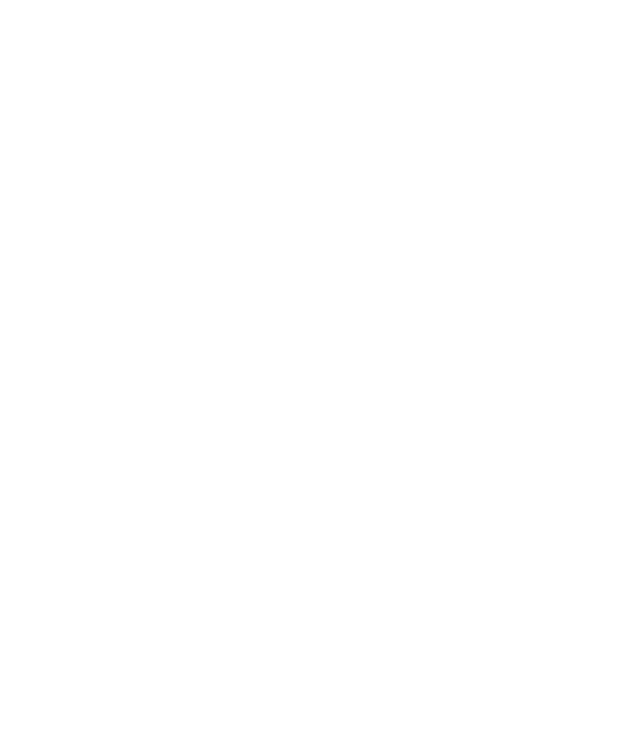
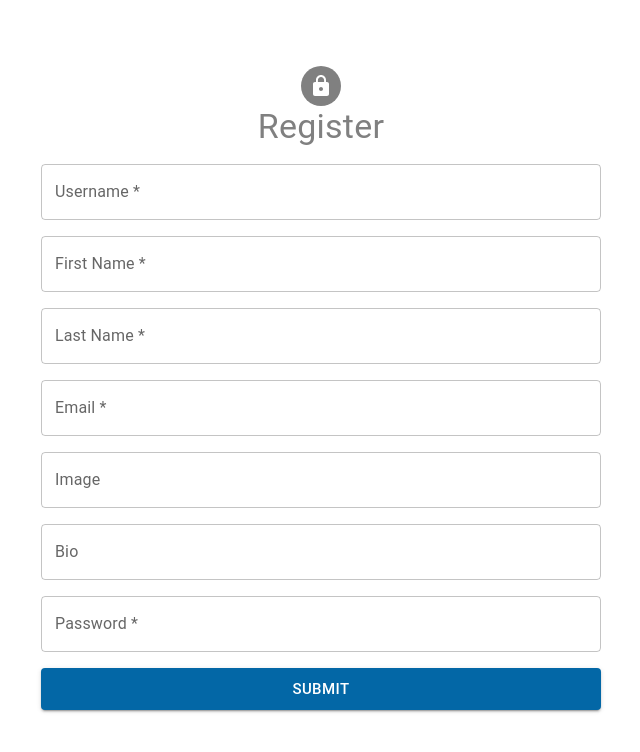
Before and after one commit to Night-Birdss/FullStack_Blog-App, a React (Create React App) app: page /register in a window 1280 px wide. Before the commit this address had no page. Shown: the top 752 px of the page, without its empty margins (319-959 px from the left). Built offline with nearby package versions, Linux system fonts and the light colour scheme.

Commit message:
register işlemi başarılı bir şekilde oluşturuldu

```diff
--- a/src/components/auth/RegisterForm.jsx
+++ b/src/components/auth/RegisterForm.jsx
@@ -3,6 +3,7 @@ import Button from "@mui/material/Button";
 import TextField from "@mui/material/TextField";
 import { Form, Formik } from "formik";
 import { object, string } from "yup";
+import useAuthCalls from "../../hooks/useAuthCalls";
 
 export const registerSchema = object({
   username: string()
@@ -33,6 +34,7 @@ export const registerSchema = object({
 });
 
 const RegisterForm = () => {
+  const { register } = useAuthCalls();
   return (
     <Formik
       initialValues={{
@@ -41,11 +43,13 @@ const RegisterForm = () => {
         lastName: "",
         email: "",
         image: "",
+        city: "",
         bio: "",
         password: "",
       }}
       validationSchema={registerSchema}
       onSubmit={(values, actions) => {
+        register(values);
         actions.resetForm();
         actions.setSubmitting(false);
       }}
--- a/src/hooks/useAuthCalls.jsx
+++ b/src/hooks/useAuthCalls.jsx
@@ -1,12 +1,11 @@
 import axios from "axios";
 import { useNavigate } from "react-router-dom";
-import { useDispatch, useSelector } from "react-redux";
-import { loginSuccess } from "../features/authSlice";
+import { useDispatch } from "react-redux";
+import { loginSuccess, registerSuccess } from "../features/authSlice";
 
 const useAuthCalls = () => {
   const navigate = useNavigate();
   const dispatch = useDispatch();
-
 
   const login = async (userData) => {
     try {
@@ -15,7 +14,7 @@ const useAuthCalls = () => {
         userData
       );
       dispatch(loginSuccess(data));
-      navigate("dashboard");
+      navigate("/");
       console.log(data);
     } catch (error) {
       console.log(error);
@@ -24,11 +23,11 @@ const useAuthCalls = () => {
   const register = async (userInfo) => {
     try {
       const { data } = await axios.post(
-        `${process.env.REACT_APP_BASE_URL}/users/`,
+        `${process.env.REACT_APP_BASE_URL}users/`,
         userInfo
       );
       dispatch(registerSuccess(data));
-      navigate("dashboard");
+      navigate("/");
     } catch (error) {
       console.log(error);
     }
--- a/src/pages/Register.jsx
+++ b/src/pages/Register.jsx
@@ -6,7 +6,10 @@ import Grid from "@mui/material/Grid";
 import Box from "@mui/material/Box";
 import RegisterForm from "../components/auth/RegisterForm";
 
+
 const Register = () => {
+
+
   return (
     <Container maxWidth="lg">
       <Grid
--- a/src/router/AppRouter.jsx
+++ b/src/router/AppRouter.jsx
@@ -6,6 +6,7 @@
 import { Routes, BrowserRouter, Route } from "react-router-dom";
 import Dashboard from "../pages/Dashboard";
 import About from "../pages/About";
+import Register from "../pages/Register";
 
 const AppRouter = () => {
   return (
@@ -13,6 +14,7 @@ const AppRouter = () => {
       <Routes>
         <Route path="/" element={<Dashboard />} />
         <Route path="/about" element={<About />} />
+        <Route path="/register" element={<Register />} />
       </Routes>
     </BrowserRouter>
   );
```
Also changed, not shown: src/router/PrivateRouter.jsx (+7 -6 lines), 1 other file (tests, documents, lock files or other folders).
